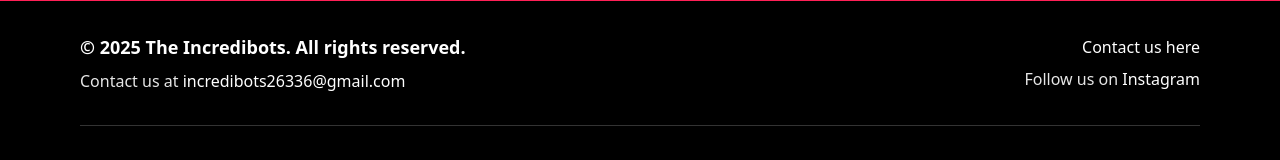
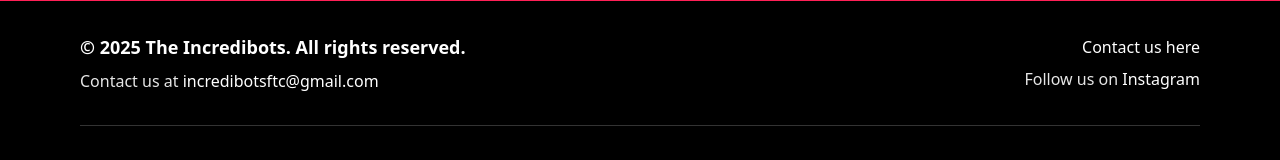
Before and after one commit to Ishany-coder/IncredibotsNewWebsite, a SvelteKit app: page /about in a window 1280 px wide. Shown: the part 2972-3132 px from the top of the page. Built offline with nearby package versions, Linux system fonts and the light colour scheme.

Commit message:
fixed quotes and email

```diff
--- a/src/routes/+layout.svelte
+++ b/src/routes/+layout.svelte
@@ -16,7 +16,7 @@
                 <p class="text-white/90">
                     Contact us at <a href="mailto:incredibots26336@gmail.com"
                                    class="text-white hover:text-red-300 transition-colors">
-                        incredibots26336@gmail.com
+                        incredibotsftc@gmail.com
                     </a>
                 </p>
             </div>
--- a/src/routes/about/+page.svelte
+++ b/src/routes/about/+page.svelte
@@ -2,11 +2,11 @@
 	import Navbar from "$lib/Navbar.svelte";
 
 	const teamMembers = [
-		{ name: 'Ishan', role: 'Programming Co-Lead, Outreach Co-Lead', image: '/Ishan.jpg', rookieYear: '2023-24 FLL Masterpiece', description: 'People say nothing is impossible to do but I do nothing every day -Winnie the Pooh'},
+		{ name: 'Ishan', role: 'Programming Co-Lead, Outreach Co-Lead', image: '/Ishan.jpg', rookieYear: '2023-24 FLL Masterpiece', description: 'The only thing that gets me out of bed is donuts'},
 		{ name: 'Ishika', role: 'Outreach Co-Lead, Build Team', image: '/Ishika.png', rookieYear: '2023-24 FLL Masterpiece', description: `We'll take the next chance. And the next. On and on until we win... or the chances are spent. ~Jyn Erso`},
 		{ name: 'Rishi', role: 'Programming Co-Lead, Build Team, Design Team', image: '/Rishi.png' , rookieYear: '2023-24 FLL Masterpiece', description: 'When in doubt, ChatGPT it out'},
-		{ name: 'Hridhaan', role: 'Build Team, Outreach Team', image: '/Hridhaan.png', rookieYear: '2023-24 FLL Masterpiece', description: 'You tried your best and you failed miserably the lesson is to never try'},
-		{ name: 'Anay', role: 'Design Lead, Build Team', image: '/Anay.jpg', rookieYear: '2024-25 FTC Into the Deep', description: 'The biggest risk is taking no risk at all'},
+		{ name: 'Hridhaan', role: 'Build Team, Outreach Team', image: '/Hridhaan.png', rookieYear: '2023-24 FLL Masterpiece', description: `Just because I don't care doesn't mean I don't understand`},
+		{ name: 'Anay', role: 'Design Lead, Build Team', image: '/Anay.jpg', rookieYear: '2024-25 FTC Into the Deep', description: '"If people are doubting how far you can go, you need to so far, you dont hear them anymore"'},
 		{ name: 'Pia', role: 'Build Team, Outreach Team', image: '/Pia.png', rookieYear: '2024-25 FTC Into the Deep', description: `Life isn't about perfection; it's about becoming a better person than you were yesterday`}
 	];
 
```
